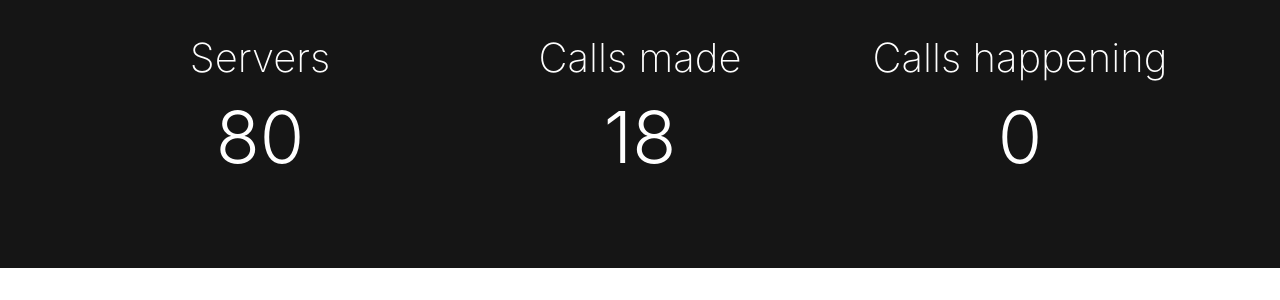
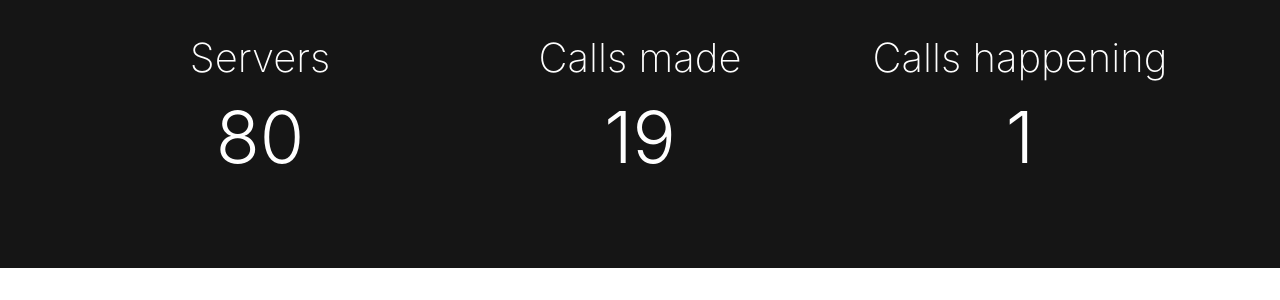
Before and after one commit to tumblenet/tnphone.tumblenet.ga, a Jekyll site: the page built from index.html, in a window 1280 px wide and 900 px high, scrolled down 443 px. Shown: the part 167-467 px from the top of the window. Built offline with Jekyll 4.4.1, drawn with Linux system fonts in a browser that asks for light colours; nearby versions of some CDN libraries.

Commit message:
Update Phones feed

```diff
--- a/_data/phones.json
+++ b/_data/phones.json
@@ -1,5 +1,5 @@
 {
-	"callsMade": 18,
+	"callsMade": 19,
 	"servers": 80,
-	"currentCalls": 0
+	"currentCalls": 1
 }
```
